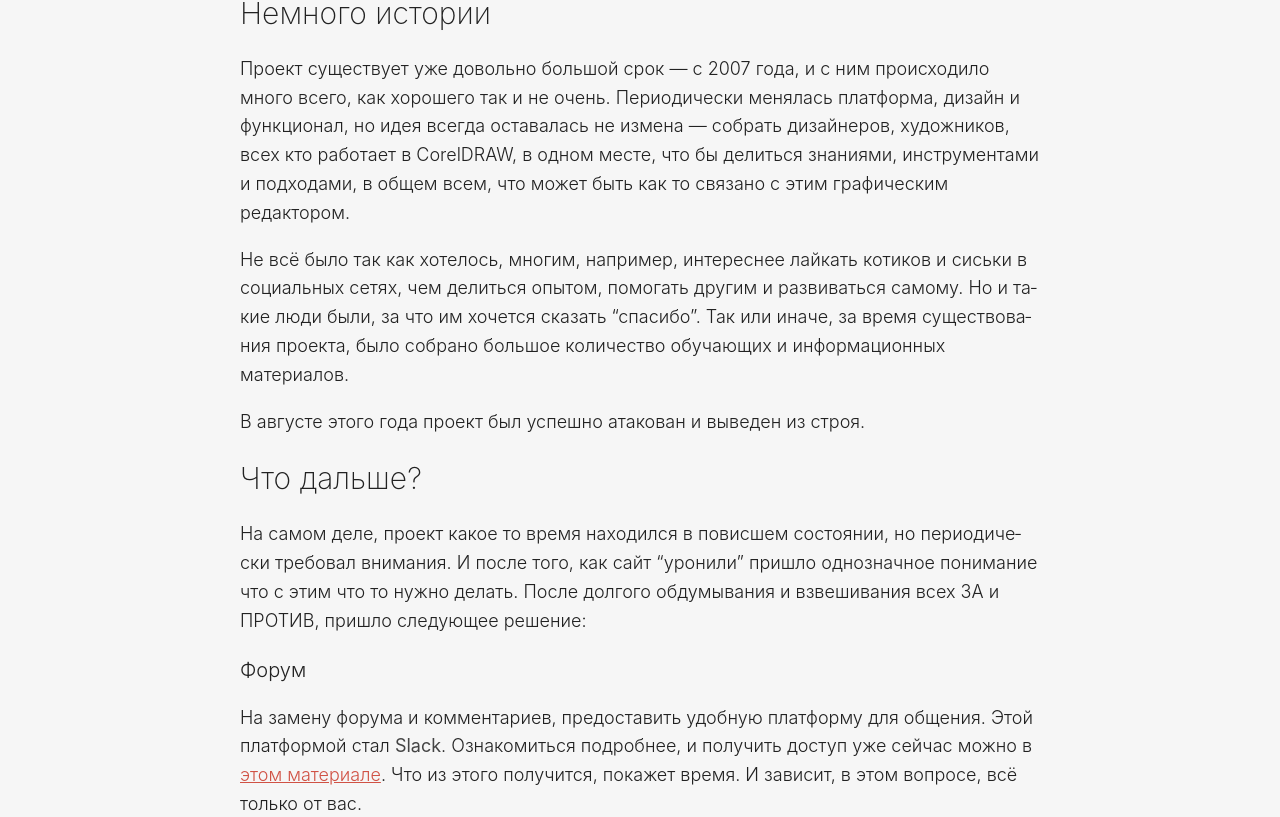
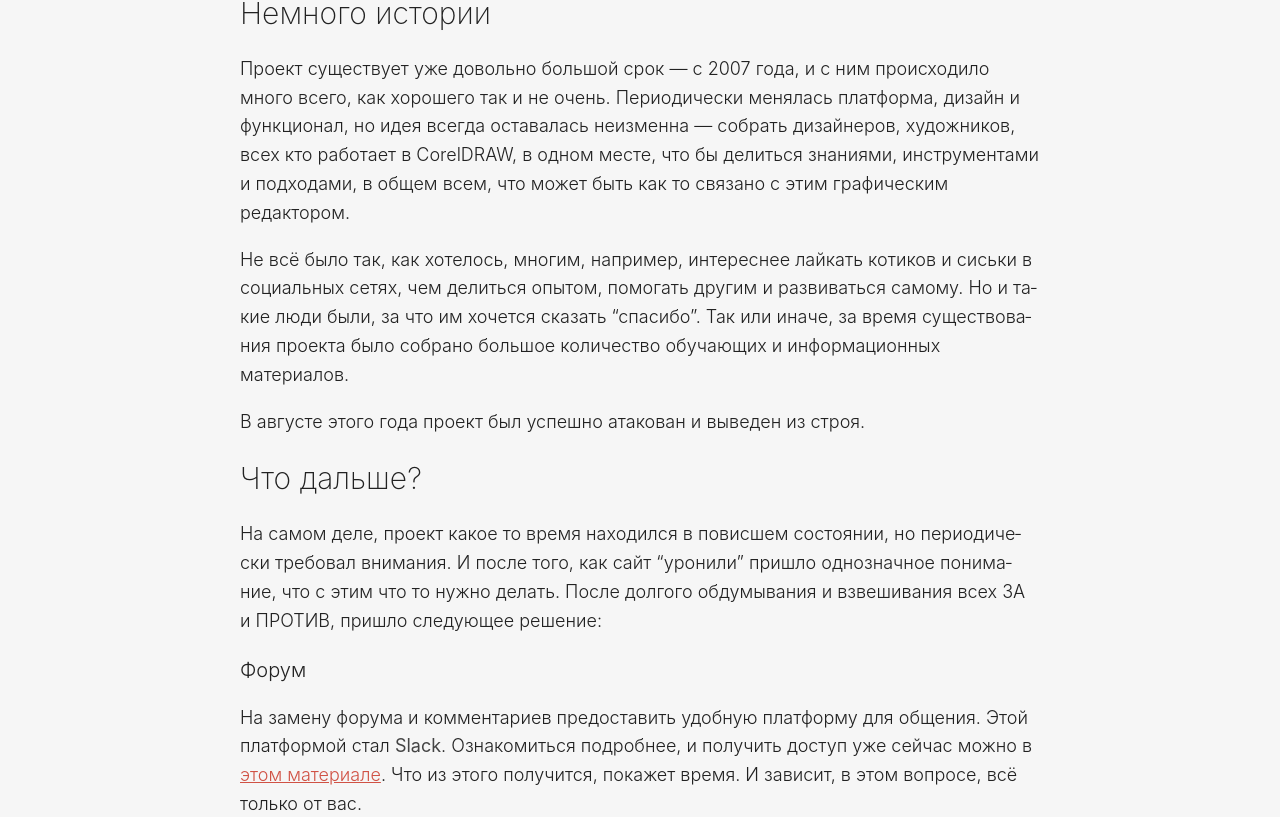
Before and after one commit to cdrpro/cdrpro.github.io, a Jekyll site: the page built from _posts/2015-10-26-wtf.md, in a window 1280 px wide. Shown: the part 324-1141 px from the top of the page. Built offline with Jekyll 4.4.1, drawn with Linux system fonts in a browser that asks for light colours.

Commit message:
Fixed spelling mistakes

```diff
--- a/_posts/2015-10-26-wtf.md
+++ b/_posts/2015-10-26-wtf.md
@@ -12,19 +12,19 @@ lang: ru
 
 ## Немного истории
 
-Проект существует уже довольно большой срок — с 2007 года, и с ним происходило много всего, как хорошего так и не очень. Периодически менялась платформа, дизайн и функционал, но идея всегда оставалась не измена — собрать дизайнеров, художников, всех кто работает в CorelDRAW, в одном месте, что бы делиться знаниями, инструментами и подходами, в общем всем, что может быть как то связано с этим графическим редактором.
+Проект существует уже довольно большой срок — с 2007 года, и с ним происходило много всего, как хорошего так и не очень. Периодически менялась платформа, дизайн и функционал, но идея всегда оставалась неизменна — собрать дизайнеров, художников, всех кто работает в CorelDRAW, в одном месте, что бы делиться знаниями, инструментами и подходами, в общем всем, что может быть как то связано с этим графическим редактором.
 
-Не всё было так как хотелось, многим, например, интереснее лайкать котиков и сиськи в социальных сетях, чем делиться опытом, помогать другим и развиваться самому. Но и такие люди были, за что им хочется сказать “спасибо”. Так или иначе, за время существования проекта, было собрано большое количество обучающих и информационных материалов.
+Не всё было так, как хотелось, многим, например, интереснее лайкать котиков и сиськи в социальных сетях, чем делиться опытом, помогать другим и развиваться самому. Но и такие люди были, за что им хочется сказать “спасибо”. Так или иначе, за время существования проекта было собрано большое количество обучающих и информационных материалов.
 
 В августе этого года проект был успешно атакован и выведен из строя.
 
 ## Что дальше?
 
-На самом деле, проект какое то время находился в повисшем состоянии, но периодически требовал внимания. И после того, как сайт “уронили” пришло однозначное понимание что с этим что то нужно делать. После долгого обдумывания и взвешивания всех ЗА и ПРОТИВ, пришло следующее решение:
+На самом деле, проект какое то время находился в повисшем состоянии, но периодически требовал внимания. И после того, как сайт “уронили” пришло однозначное понимание, что с этим что то нужно делать. После долгого обдумывания и взвешивания всех ЗА и ПРОТИВ, пришло следующее решение:
 
 ### Форум
 
-На замену форума и комментариев, предоставить удобную платформу для общения. Этой платформой стал **Slack**. Ознакомиться подробнее, и получить доступ уже сейчас можно в [этом материале](/forum/). Что из этого получится, покажет время. И зависит, в этом вопросе, всё только от вас.
+На замену форума и комментариев предоставить удобную платформу для общения. Этой платформой стал **Slack**. Ознакомиться подробнее, и получить доступ уже сейчас можно в [этом материале](/forum/). Что из этого получится, покажет время. И зависит, в этом вопросе, всё только от вас.
 
 ### Уроки и статьи
 
```
